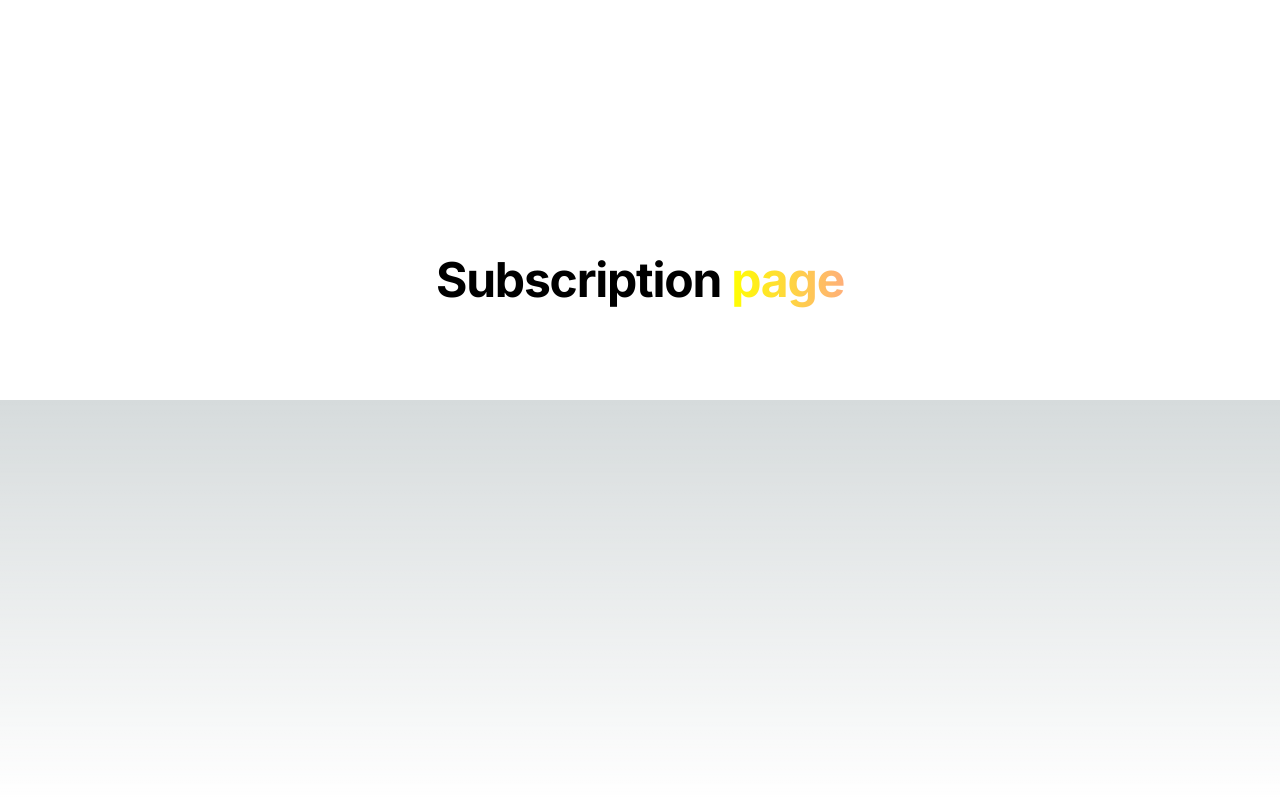
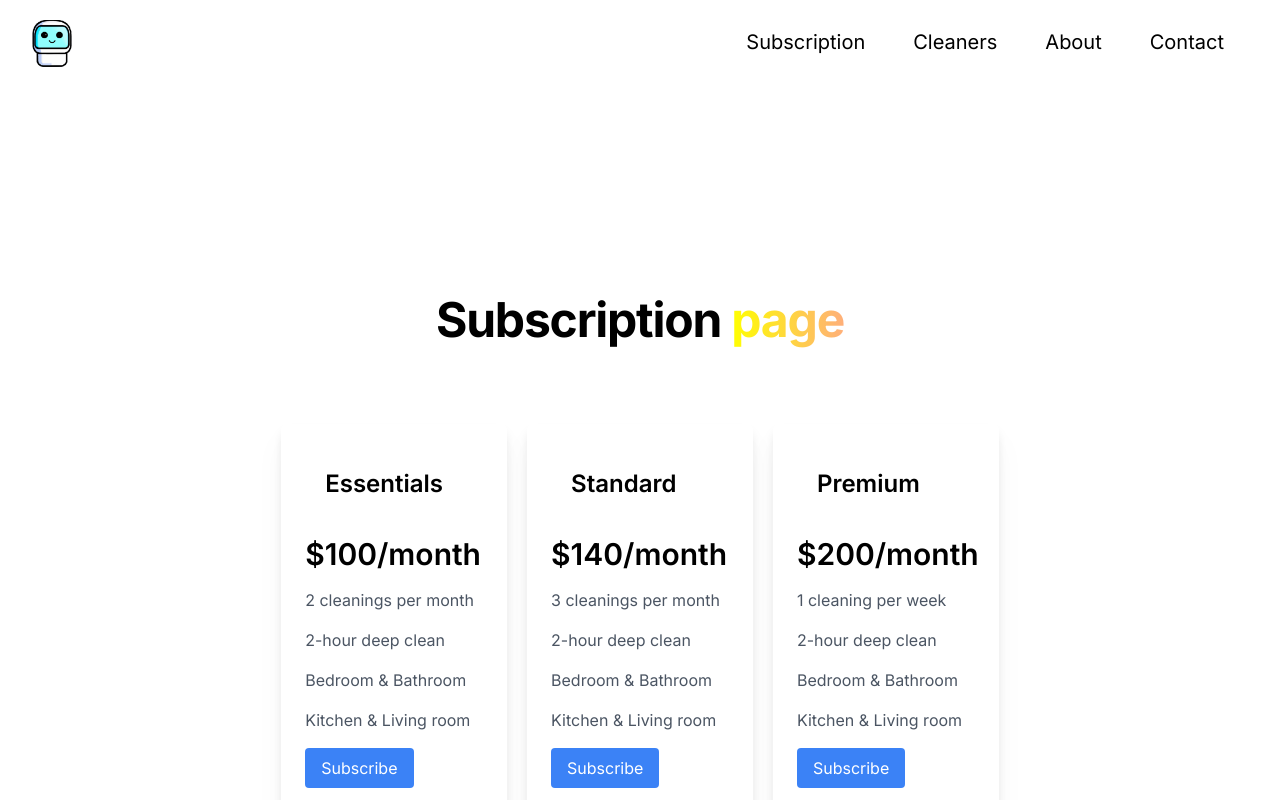
Before and after one commit to cleanbot-io/LandingPage, a Next.js app: page /subscription in a window 1280 px wide. Shown: the top 800 px of the page. Built offline with nearby package versions, Linux system fonts and the light colour scheme.

Commit message:
imported Navbar to 2 components & subscription page update

```diff
--- a/app/cleaners/page.js
+++ b/app/cleaners/page.js
@@ -1,10 +1,13 @@
 import React from 'react';
 import Image from 'next/image'
+import NavBar from '../../components/NavBar';
 
 function Cleaners()
 {
   return (
-    <div className="bg-[#191970] flex flex-row justify-center w-full">
+    <>
+    <NavBar />
+    <div className="bg-[#191970] flex flex-row justify-center w-full mt-20">
       <div className="bg-[#191970] h-[100vh] relative">
         {/* Container 1 */}
         <div className="flex flex-row justify-around items-center p-10 w-screen">
@@ -57,6 +60,7 @@ function Cleaners()
         </div>
       </div>
     </div>
+    </>
   )
 }
 
--- a/app/subscription/page.js
+++ b/app/subscription/page.js
@@ -1,9 +1,13 @@
 import React from 'react';
+import NavBar from '../../components/NavBar';
+import Image from 'next/image'
 
 function Subscription()
 {
   return (
-    <div className='flex flex-col items-center justify-center py-24 bg-[#fff]'>
+    <>
+      <NavBar />
+      <div className='mt-10 flex flex-col items-center justify-center py-24 bg-[#fff]'>
 
 
       {/* Main Text */}
@@ -15,7 +19,48 @@ function Subscription()
         </h1>
       </div>
 
+      <div class="flex justify-center items-center pt-20">
+  <div class="flex space-x-5">
+    <div class="w-2/3 h-96 bg-white p-6 rounded-lg drop-shadow-xl rounded overflow-hidden">
+      <h2 class="text-2xl font-semibold p-5">Essentials</h2>
+      <p class="text-3xl font-semibold mt-4">$100/month</p>
+      <p class="text-gray-600 mt-4">2 cleanings per month</p>
+      <p class="text-gray-600 mt-4">2-hour deep clean</p>
+      <p class="text-gray-600 mt-4">Bedroom & Bathroom</p>
+      <p class="text-gray-600 mt-4">Kitchen & Living room</p>
+      <button class="mt-4 bg-blue-500 text-white px-4 py-2 rounded hover:bg-blue-700">Subscribe</button>
     </div>
+    <div class="w-2/3 h-96 bg-white p-6 rounded-lg drop-shadow-xl rounded overflow-hidden">
+      <h2 class="text-2xl font-semibold p-5">Standard</h2>
+      <p class="text-3xl font-semibold mt-4">$140/month</p>
+      <p class="text-gray-600 mt-4">3 cleanings per month</p>
+      <p class="text-gray-600 mt-4">2-hour deep clean</p>
+      <p class="text-gray-600 mt-4">Bedroom & Bathroom</p>
+      <p class="text-gray-600 mt-4">Kitchen & Living room</p>
+      <button class="mt-4 bg-blue-500 text-white px-4 py-2 rounded hover:bg-blue-700">Subscribe</button>
+    </div>
+    <div class="w-2/3 h-96 bg-white p-6 rounded-lg drop-shadow-xl rounded overflow-hidden">
+      <h2 class="text-2xl font-semibold p-5">Premium</h2>
+      <p class="text-3xl font-semibold mt-4">$200/month</p>
+      <p class="text-gray-600 mt-4">1 cleaning per week</p>
+      <p class="text-gray-600 mt-4">2-hour deep clean</p>
+      <p class="text-gray-600 mt-4">Bedroom & Bathroom</p>
+      <p class="text-gray-600 mt-4">Kitchen & Living room</p>
+      <button class="mt-4 bg-blue-500 text-white px-4 py-2 rounded hover:bg-blue-700">Subscribe</button>
+    </div>
+  </div>
+</div>
+
+<Image
+        src="/cb-sub.png"
+        alt="subscription img"
+        width={300}
+        height={100}
+        className='mt-20'
+      />
+
+    </div>
+    </>
   )
 }
 
--- a/components/NavBar.jsx
+++ b/components/NavBar.jsx
@@ -39,24 +39,24 @@ function NavBar()
                 <div>
                     <div className={`flex-1 justify-self-center pb-3 mt-8 md:block md:pb-0 md:mt-0 ${navbar ? 'p-12 md:p-0 block' : 'hidden'}`}>
                         <ul className="h-screen md:h-auto items-center justify-center md:flex ">
+                            <li className="pb-3 text-xl text-black py-2 px-6 text-center  border-b-2 md:border-b-0  hover:bg-blue-300  border-blue-300  md:hover:text-blue-300 md:hover:bg-transparent">
+                            <Link href="/subscription" onClick={() => setNavbar(!navbar)}>
+                                Subscription
+                            </Link>
+                            </li>
+                            <li className="pb-3 text-xl text-black py-2 px-6 text-center  border-b-2 md:border-b-0  hover:bg-blue-300  border-blue-300  md:hover:text-blue-300 md:hover:bg-transparent">
+                            <Link href="/cleaners" onClick={() => setNavbar(!navbar)}>
+                                Cleaners
+                            </Link>
+                            </li>
                             <li className="pb-3 text-xl text-black py-2 md:px-6 text-center border-b-2 md:border-b-0  hover:bg-blue-300  border-blue-300  md:hover:text-blue-300 md:hover:bg-transparent">
                             <Link href="/about" onClick={() => setNavbar(!navbar)}>
                                 About
                             </Link>
                             </li>
                             <li className="pb-3 text-xl text-black py-2 px-6 text-center  border-b-2 md:border-b-0  hover:bg-blue-300  border-blue-300  md:hover:text-blue-300 md:hover:bg-transparent">
-                            <Link href="/subscription" onClick={() => setNavbar(!navbar)}>
-                                Subscription
-                            </Link>
-                            </li>
-                            <li className="pb-3 text-xl text-black py-2 px-6 text-center  border-b-2 md:border-b-0  hover:bg-blue-300  border-blue-300  md:hover:text-blue-300 md:hover:bg-transparent">
                             <Link href="/contact" onClick={() => setNavbar(!navbar)}>
                                 Contact
-                            </Link>
-                            </li>
-                            <li className="pb-3 text-xl text-black py-2 px-6 text-center  border-b-2 md:border-b-0  hover:bg-blue-300  border-blue-300  md:hover:text-blue-300 md:hover:bg-transparent">
-                            <Link href="/cleaners" onClick={() => setNavbar(!navbar)}>
-                                Cleaners
                             </Link>
                             </li>
                         </ul>
```
Also changed, not shown: public/cb-sub.png (added).
